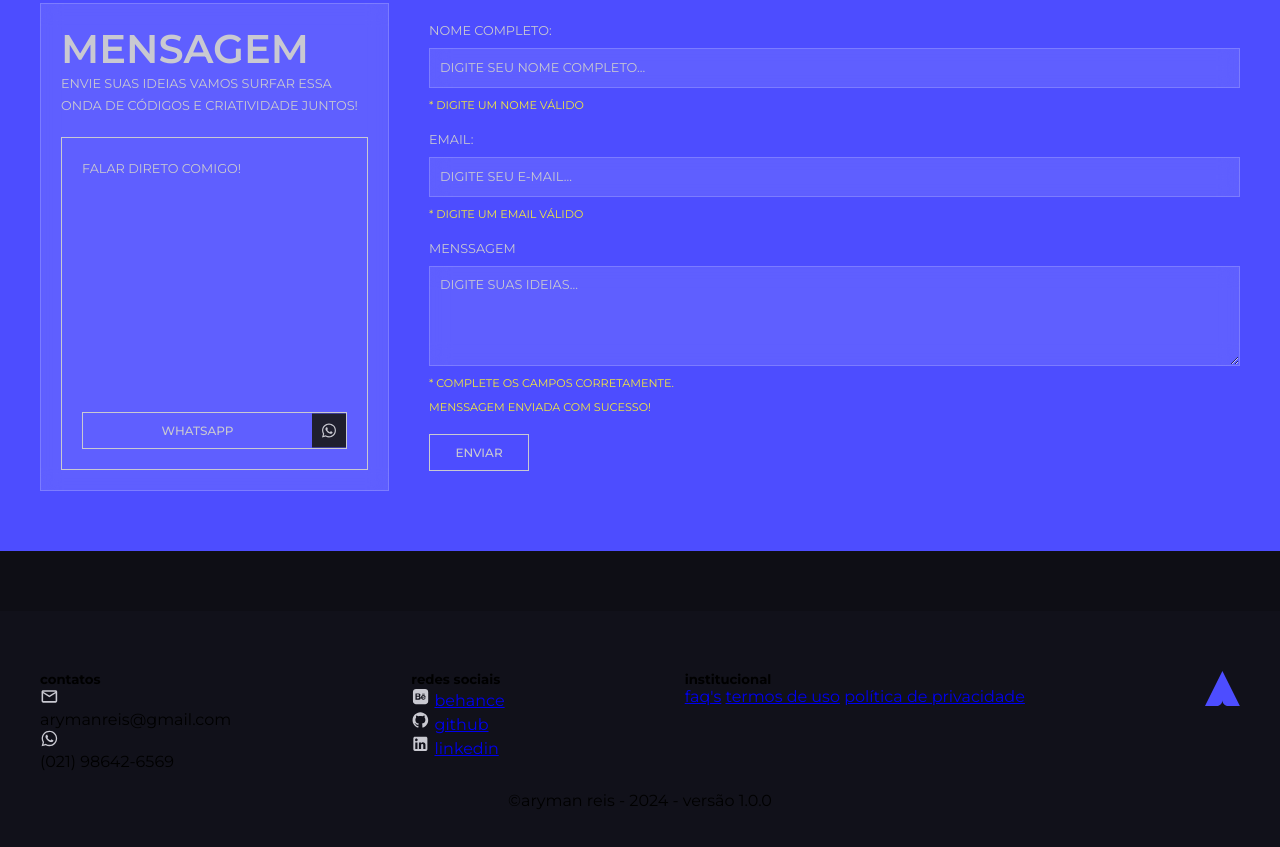
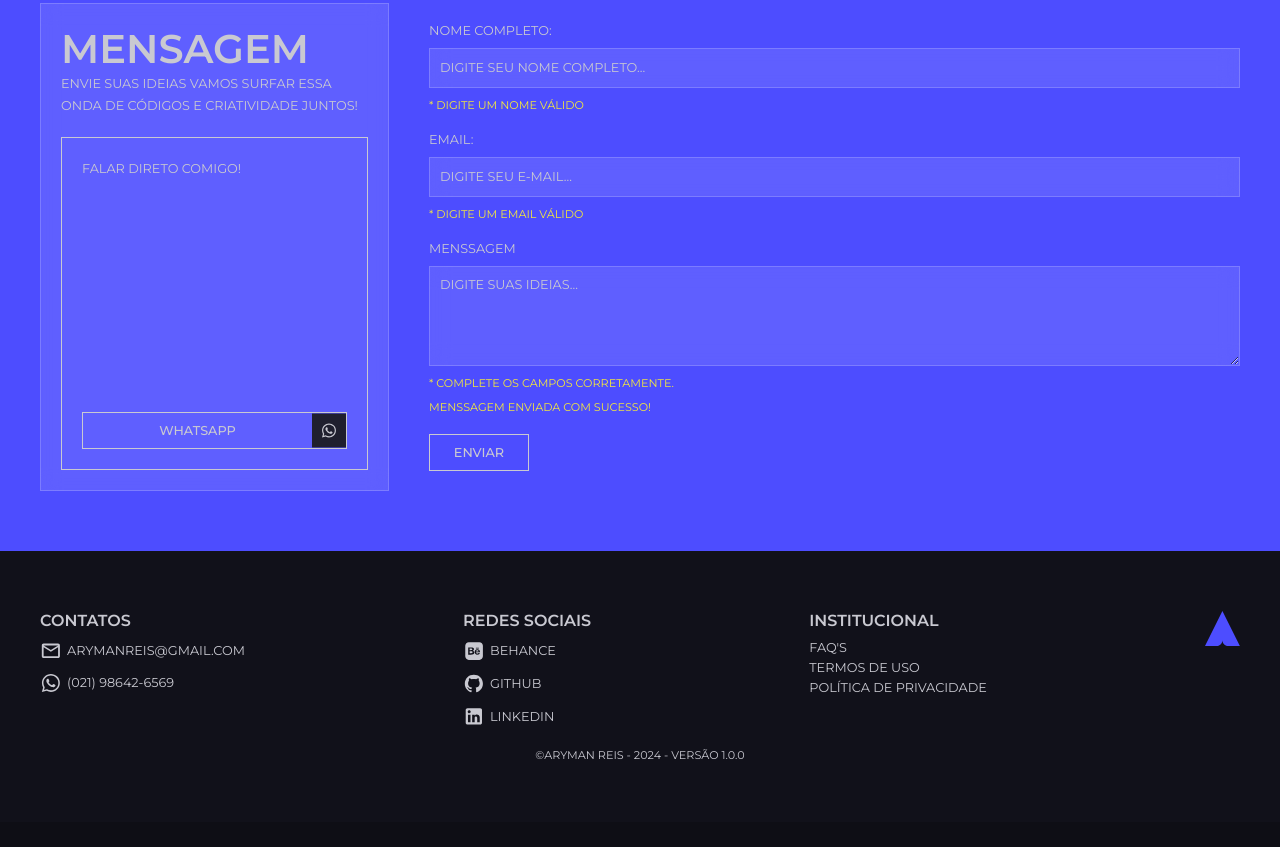
Before and after one commit to ArymanReis/Dev_Aryman_Reis, a plain HTML site: page index.html in a window 1280 px wide. Shown: the part 3055-3902 px from the top of the page. After the commit the page ends 3877 px from the top, so only its background shows below. Drawn offline with Linux system fonts and the light colour scheme.

Commit message:
Avançando

```diff
--- a/css/styles.css
+++ b/css/styles.css
@@ -20,7 +20,6 @@
 
 body {
   background-color: #0e0e15;
-  margin-bottom: 100px;
 }
 
 ::-webkit-scrollbar {
@@ -575,7 +574,6 @@ html {
   height: auto;
   gap: 40px;
   background-color: var(--cor-blue);
-  margin-bottom: 60px;
 }
 
 .box-msg {
@@ -686,7 +684,7 @@ html {
   text-decoration: none;
   text-transform: uppercase;
   text-align: center;
-  font-size: 12px;
+  font-size: 0.8rem;
   color: var(--cor-gray);
   border: 1px solid var(--cor-gray);
   padding: 10px 20px;
@@ -713,7 +711,7 @@ html {
   text-decoration: none;
   text-transform: uppercase;
   text-align: center;
-  font-size: 12px;
+  font-size: 0.8rem;
   padding: 10px 20px;
   cursor: pointer;
   font-weight: 500;
@@ -773,3 +771,59 @@ footer {
   width: 35px;
   height: auto;
 }
+
+.footer {
+  display: flex;
+  flex-direction: column;
+  gap: 10px;
+}
+
+.info {
+  display: flex;
+  gap: 5px;
+  align-items: center;
+}
+
+.title-footer {
+  font-size: 1rem;
+  font-weight: 600;
+  text-transform: uppercase;
+  color: var(--cor-gray);
+}
+
+.info-institutional {
+  display: flex;
+  flex-direction: column;
+  gap: 5px;
+}
+.info img {
+  width: 22px;
+  height: auto;
+}
+
+.footer a {
+  text-decoration: none;
+  font-size: 0.8rem;
+  text-transform: uppercase;
+  font-weight: 400;
+  color: var(--cor-gray);
+  transition: 0.5s;
+}
+
+.footer a:hover {
+  opacity: 0.8;
+}
+
+.footer p {
+  font-size: 0.8rem;
+  text-transform: uppercase;
+  font-weight: 400;
+  color: var(--cor-gray);
+}
+
+.version {
+  font-size: 0.7rem;
+  text-transform: uppercase;
+  font-weight: 400;
+  color: var(--cor-gray);
+}
--- a/index.html
+++ b/index.html
@@ -330,21 +330,21 @@
       <h5 class="title-footer">redes sociais</h5>
       <div class="info">
         <img src="css/svgs/behance.svg" alt="behance icone">
-        <a href="#">behance</a>
+        <a href="https://www.behance.net/arymanreis" target="_blank">behance</a>
       </div>
       <div class="info">
         <img src="css/svgs/github.svg" alt="github icone">
-        <a href="#">github</a>
+        <a href="https://github.com/ArymanReis" target="_blank">github</a>
       </div>
       <div class="info">
         <img src="css/svgs/linkedin.svg" alt="linkedin icone">
-        <a href="#">linkedin</a>
+        <a href="https://www.linkedin.com/in/aryman-garcia-reis-16347629b/" target="_blank">linkedin</a>
       </div>
   </div>
 
   <div class="footer">
       <h5 class="title-footer">institucional</h5>
-      <div class="info">
+      <div class="info-institutional">
         <a href="#">faq's</a>
         <a href="#">termos de uso</a>
         <a href="#">política de privacidade</a>
@@ -355,7 +355,7 @@
 
   </div>
 
-  <p>&copy;aryman reis - 2024 - versão 1.0.0</p>
+  <p class="version">&copy;aryman reis - 2024 - versão 1.0.0</p>
 </footer>
 </body>
 </html>
```
